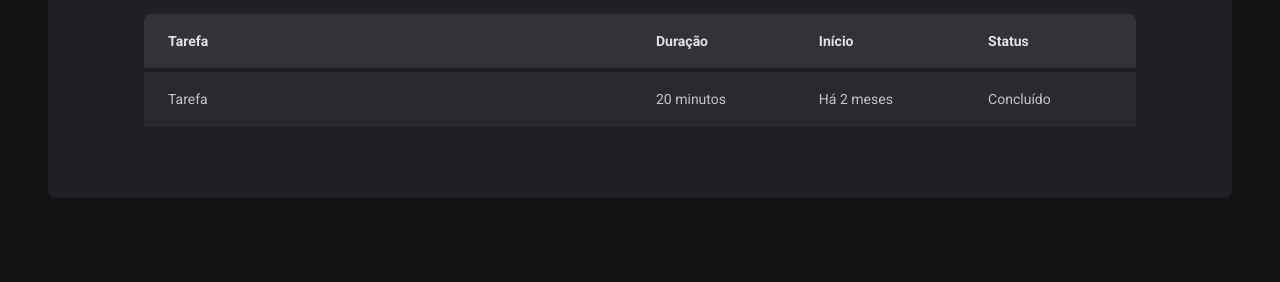
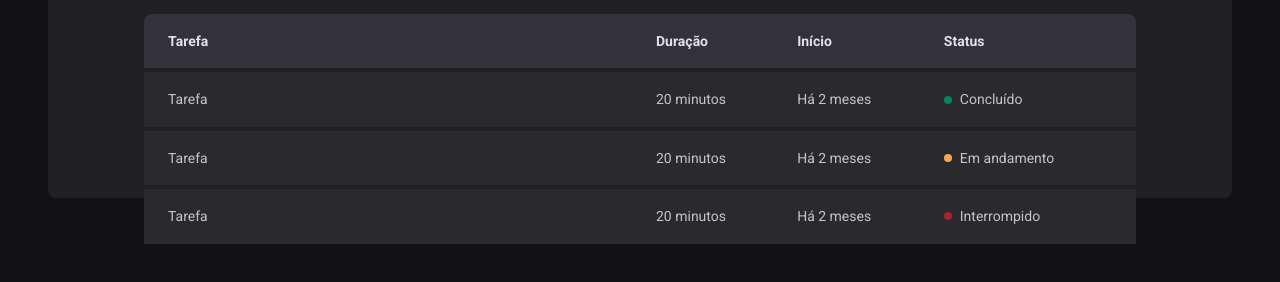
Before and after one commit to diogokimisima/ignite-timer, a React (Vite) app: page /history in a window 1280 px wide. Shown: the part 522-804 px from the top of the page. Built offline with nearby package versions, Linux system fonts and the light colour scheme.

Commit message:
add props in styled component

```diff
--- a/src/pages/history/index.tsx
+++ b/src/pages/history/index.tsx
@@ -1,4 +1,4 @@
-import { HistoryContainer, HistoryList } from "./styles";
+import { HistoryContainer, HistoryList, Status } from "./styles";
 
 export function History() {
   return (
@@ -20,7 +20,25 @@
               <td>Tarefa</td>
               <td>20 minutos</td>
               <td>Há 2 meses</td>
-              <td>Concluído</td>
+              <td>
+                <Status statusColor="green">Concluído</Status>
+              </td>
+            </tr>
+            <tr>
+              <td>Tarefa</td>
+              <td>20 minutos</td>
+              <td>Há 2 meses</td>
+              <td>
+                <Status statusColor="yellow">Em andamento</Status>
+              </td>
+            </tr>
+            <tr>
+              <td>Tarefa</td>
+              <td>20 minutos</td>
+              <td>Há 2 meses</td>
+              <td>
+                <Status statusColor="red">Interrompido</Status>
+              </td>
             </tr>
           </tbody>
         </table>
--- a/src/pages/history/styles.ts
+++ b/src/pages/history/styles.ts
@@ -61,5 +61,28 @@
             }
         }
     }
+`;
 
+const STATUS_COLORS = {
+    yellow: 'yellow-500',
+    green: 'green-500',
+    red: 'red-500',
+} as const
+
+interface StatusProps {
+    statusColor: keyof typeof STATUS_COLORS;
+}
+
+export const Status = styled.span<StatusProps>`
+    display: flex;
+    align-items: center;
+    gap: 0.5rem;
+
+    &::before {
+        content: '';
+        width: 0.5rem;
+        height: 0.5rem;
+        border-radius: 50%;
+        background: ${props => props.theme[STATUS_COLORS[props.statusColor]]};
+    }
 `;
```
